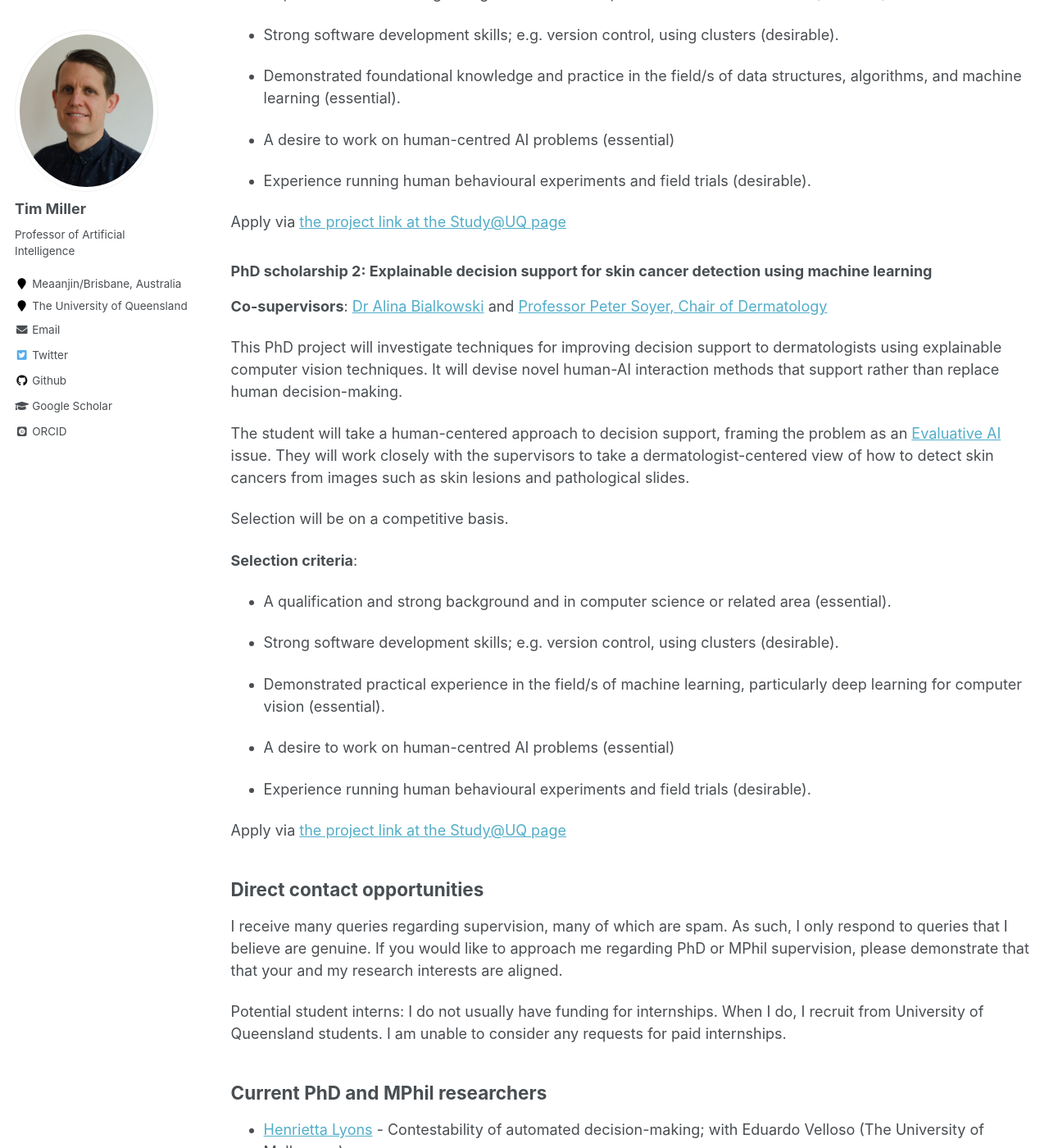
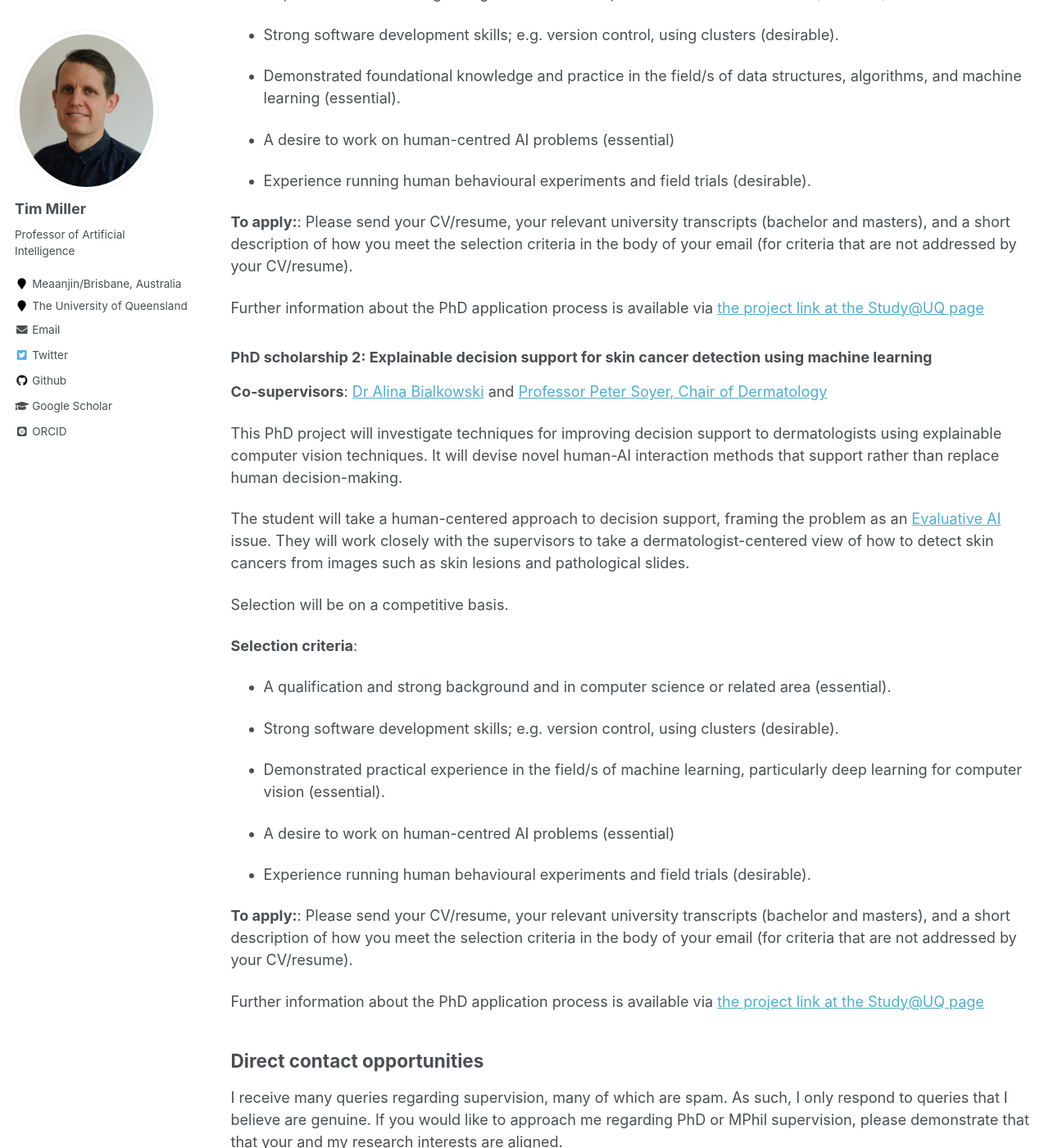
Before and after one commit to uqtmiller/uqtmiller.github.io, a Jekyll site: the page built from _pages/students.md, in a window 1280 px wide and 1400 px high, scrolled down 902 px. Shown: the whole window at 82% size. Built offline with Jekyll 4.4.1, drawn with Linux system fonts in a browser that asks for light colours; some web fonts are replaced.

Commit message:
Update students.md

```diff
--- a/_pages/students.md
+++ b/_pages/students.md
@@ -37,7 +37,9 @@
 * Experience running human behavioural experiments and field trials (desirable).
 
 
-Apply via [the project link at the Study@UQ page](https://study.uq.edu.au/study-options/phd-mphil-professional-doctorate/projects/human-centered-verification-language-model-outputs)
+**To apply:**: Please send your CV/resume, your relevant university transcripts (bachelor and masters), and a short description of how you meet the selection criteria in the body of your email (for criteria that are not addressed by your CV/resume).
+
+Further information about the PhD application process is available via [the project link at the Study@UQ page](https://study.uq.edu.au/study-options/phd-mphil-professional-doctorate/projects/human-centered-verification-language-model-outputs)
 
 ### PhD scholarship 2: Explainable decision support for skin cancer detection using machine learning
 
@@ -61,7 +63,9 @@
 
 * Experience running human behavioural experiments and field trials (desirable).
 
-Apply via [the project link at the Study@UQ page](https://study.uq.edu.au/study-options/phd-mphil-professional-doctorate/projects/explainable-decision-support-skin-cancer-detection-using-machine-learning)
+**To apply:**: Please send your CV/resume, your relevant university transcripts (bachelor and masters), and a short description of how you meet the selection criteria in the body of your email (for criteria that are not addressed by your CV/resume).
+
+Further information about the PhD application process is available via [the project link at the Study@UQ page](https://study.uq.edu.au/study-options/phd-mphil-professional-doctorate/projects/explainable-decision-support-skin-cancer-detection-using-machine-learning)
 
 <!--I am currently not taking on any new PhD or MPhil research students.-->
 
```
